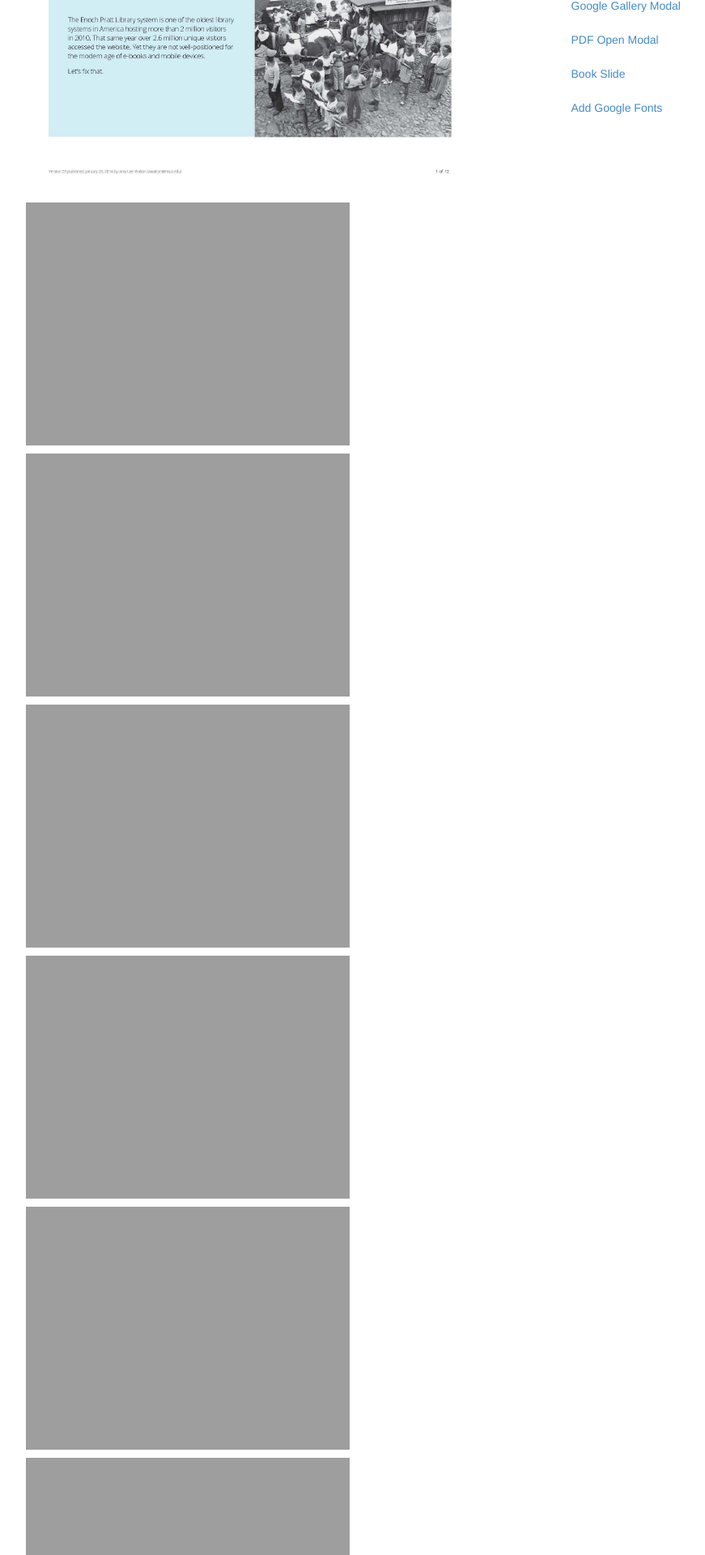
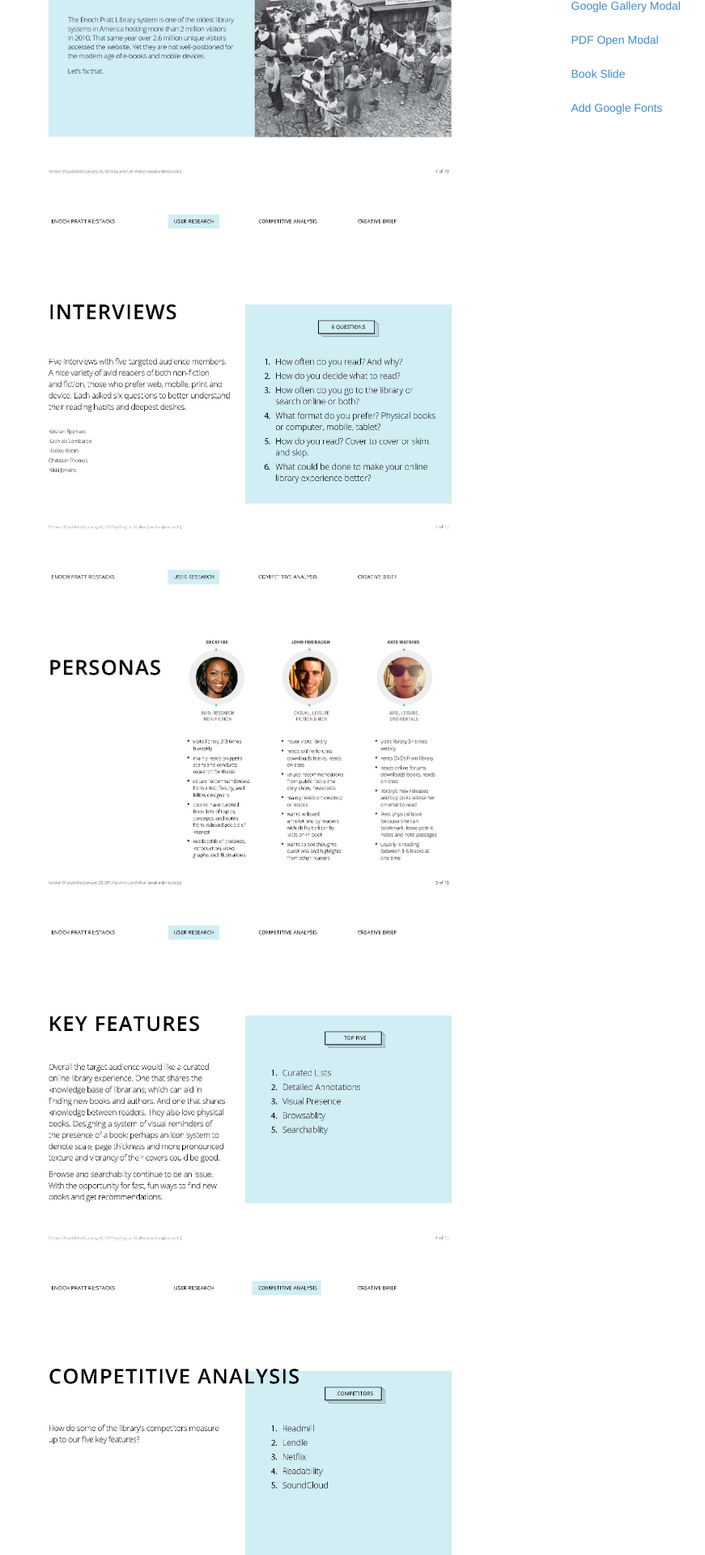
Before and after one commit to amyleew/front-end-dev-lab, a Jekyll site: the page built from _posts/2014-01-01-projectone.md, in a window 1280 px wide. Shown: the part 621-2541 px from the top of the page at 81% size, without its empty margins (257-1128 px from the left). Built offline with Jekyll 4.4.1, drawn with Linux system fonts in a browser that asks for light colours; nearby versions of some CDN libraries.

Commit message:
all the pratt project changes

```diff
--- a/_posts/2014-01-01-projectone.md
+++ b/_posts/2014-01-01-projectone.md
@@ -5,15 +5,15 @@ layout: project
 tags:
 - 3d transform, horizontal scroll, login
 image1: ../../../img/project1/amyleewalton_stacks1_Page_01.jpg
-image2: http://amyleew.github.io/advancedweb14/images/styleTiles/AmyLeeWalton_StyleTiles_Page_2.jpg
-image3: http://amyleew.github.io/advancedweb14/images/styleTiles/AmyLeeWalton_StyleTiles_Page_3.jpg
-image4: http://amyleew.github.io/advancedweb14/images/styleTiles/AmyLeeWalton_StyleTiles_Page_4.jpg
-image5: http://amyleew.github.io/advancedweb14/images/styleTiles/AmyLeeWalton_StyleTiles_Page_5.jpg
-image6: http://amyleew.github.io/advancedweb14/images/styleTiles/AmyLeeWalton_StyleTiles_Page_1.jpg
-image7: http://amyleew.github.io/advancedweb14/images/styleTiles/AmyLeeWalton_StyleTiles_Page_2.jpg
-image8: http://amyleew.github.io/advancedweb14/images/styleTiles/AmyLeeWalton_StyleTiles_Page_3.jpg
-image9: http://amyleew.github.io/advancedweb14/images/styleTiles/AmyLeeWalton_StyleTiles_Page_4.jpg
-image10: http://amyleew.github.io/advancedweb14/images/styleTiles/AmyLeeWalton_StyleTiles_Page_5.jpg
+image2: ../../../img/project1/amyleewalton_stacks1_Page_02.jpg
+image3: ../../../img/project1/amyleewalton_stacks1_Page_03.jpg
+image4: ../../../img/project1/amyleewalton_stacks1_Page_04.jpg
+image5: ../../../img/project1/amyleewalton_stacks1_Page_05.jpg
+image6: ../../../img/project1/amyleewalton_stacks1_Page_06.jpg
+image7: ../../../img/project1/amyleewalton_stacks1_Page_07.jpg
+image8: ../../../img/project1/amyleewalton_stacks1_Page_08.jpg
+image9: ../../../img/project1/amyleewalton_stacks1_Page_09.jpg
+image10: ../../../img/project1/amyleewalton_stacks1_Page_10.jpg
 type: project
 ---
 
```
